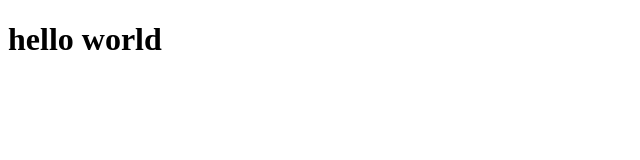
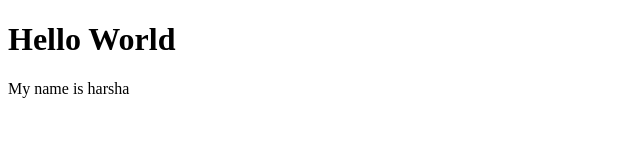
Before and after one commit to harshasilva/first-project, a plain HTML site: page index.html in a window 1280 px wide. Shown: the whole page, without its empty margins (0-640 px from the left). Drawn offline with Linux system fonts and the light colour scheme.

Commit message:
Add new line

```diff
--- a/index.html
+++ b/index.html
@@ -6,7 +6,8 @@
     <title>Document</title>
 </head>
 <body>
-    <h1>hello world</h1>
+    <h1>Hello World</h1>
+    <p>My name is harsha</p>
 
 </body>
 </html>
```
